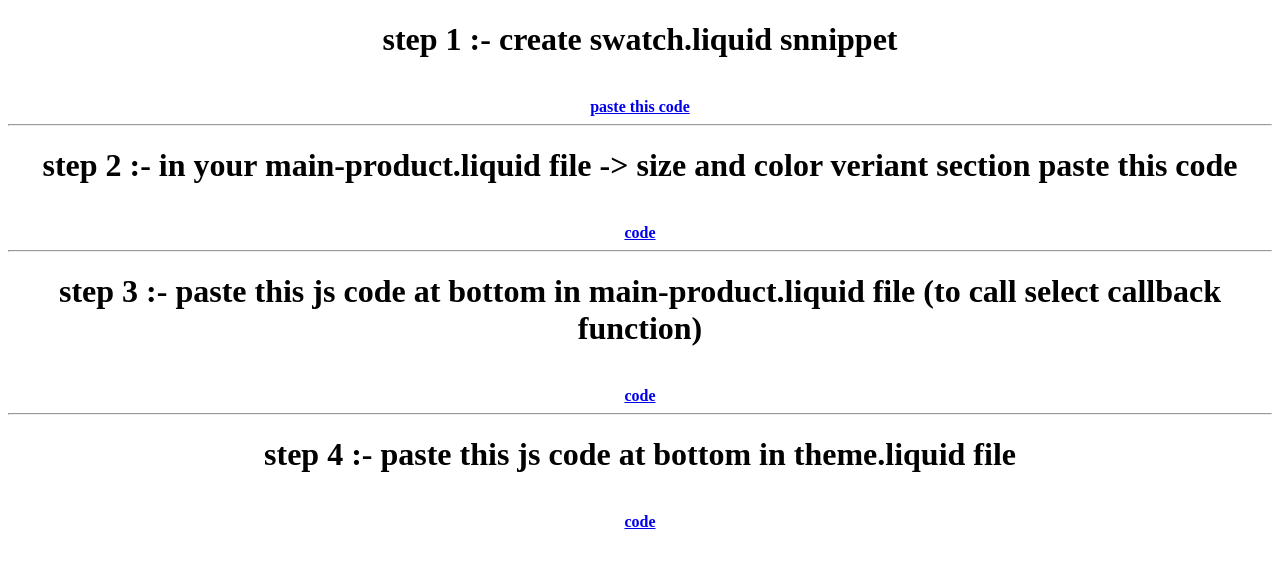
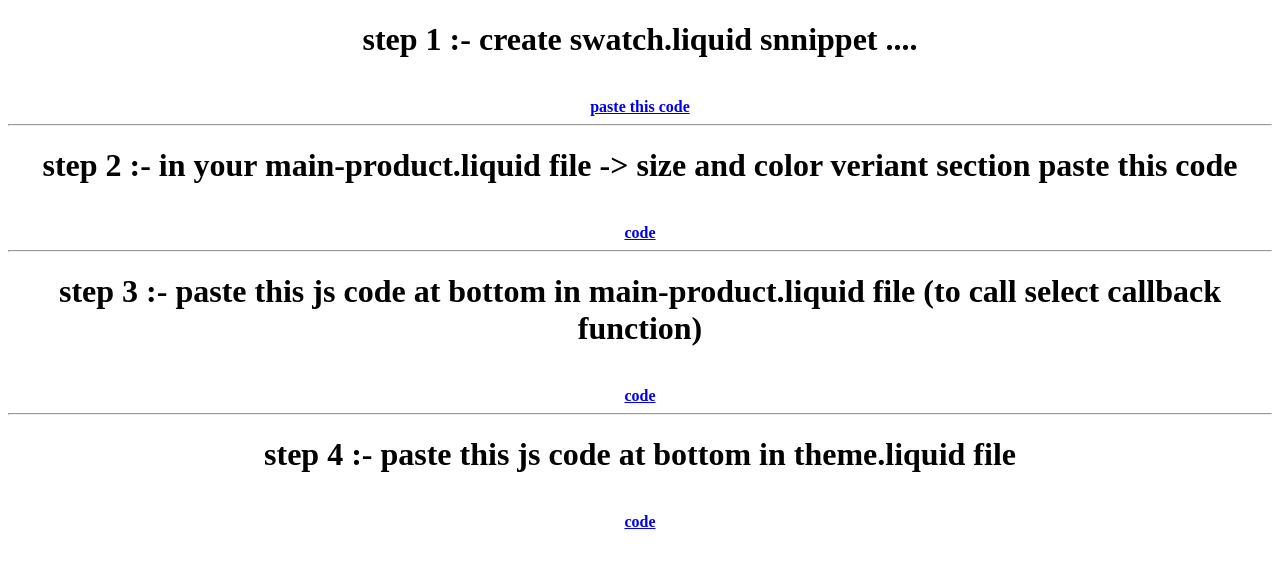
Before and after one commit to Gunj123/document, a plain HTML site: page index.html in a window 1280 px wide. Drawn offline with Linux system fonts and the light colour scheme.

Commit message:
Update index.html

```diff
--- a/index.html
+++ b/index.html
@@ -14,7 +14,7 @@
     </style>
   </head>
   <body>
-    <h1>step 1 :- create swatch.liquid snnippet</h1>
+    <h1>step 1 :- create swatch.liquid snnippet ....</h1>
     <br />
     <a href="st1.js"> paste this code</a>
     <hr />
```
